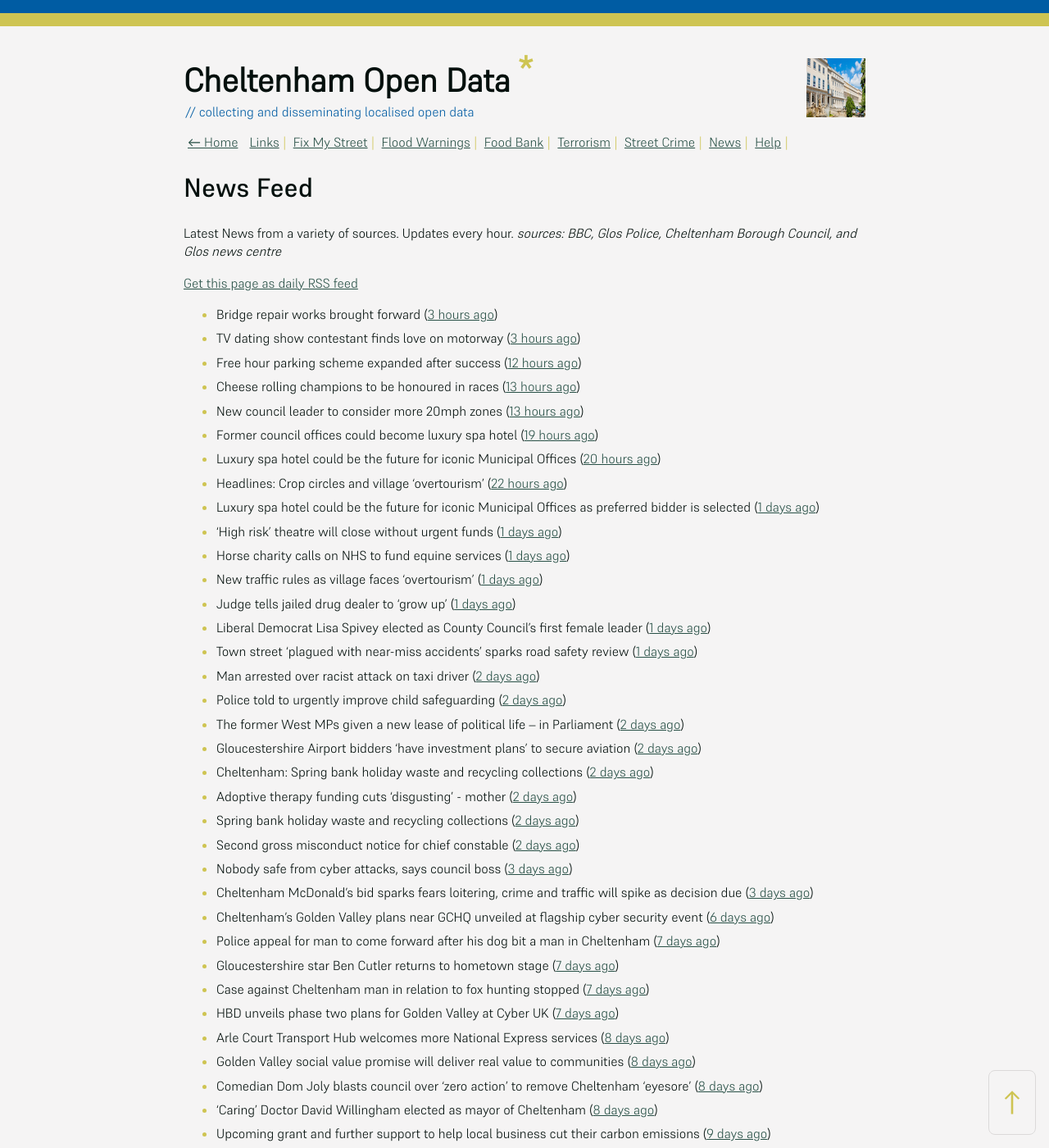
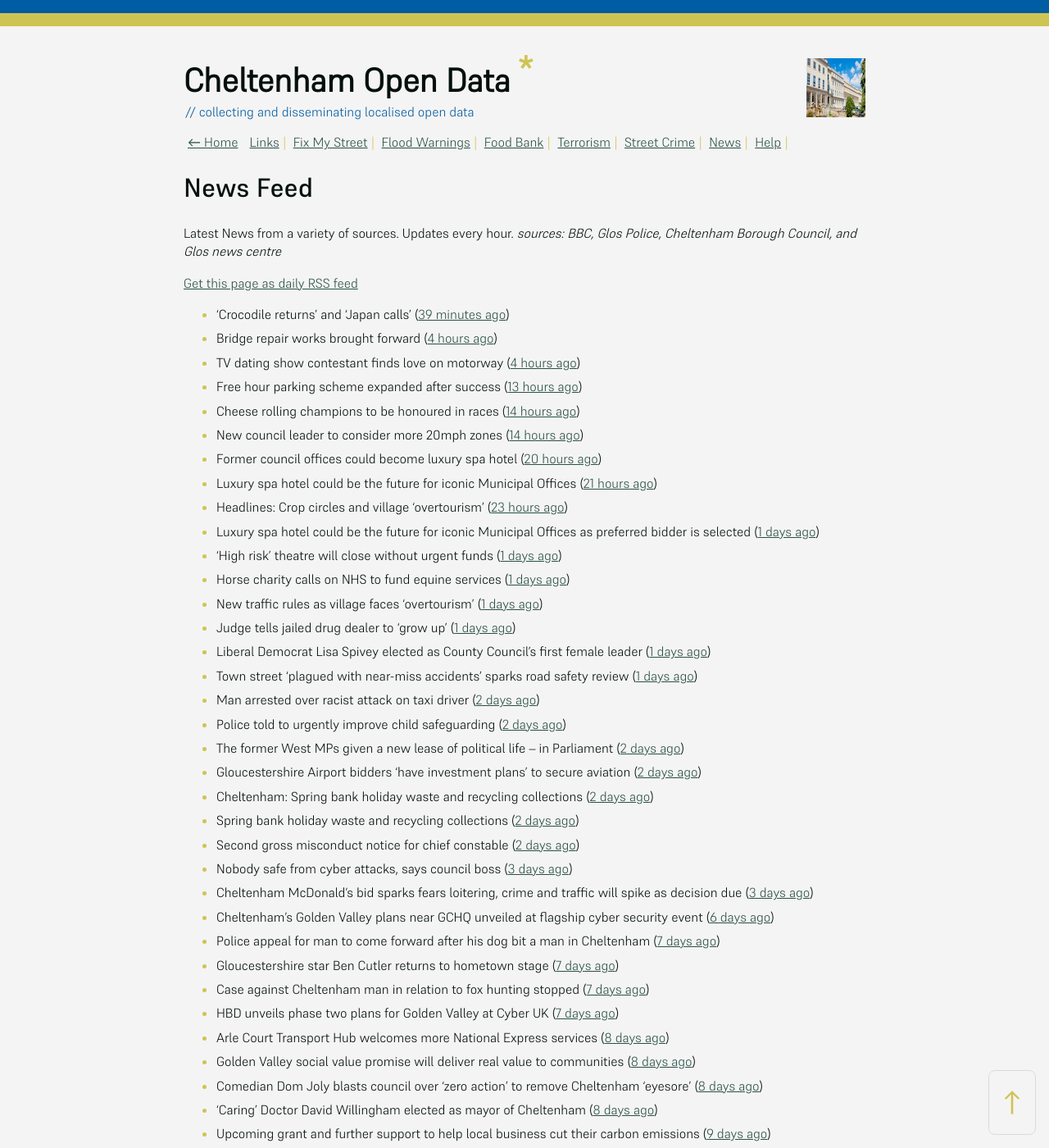
Before and after one commit to mat-0/cheltenham-open-data, a Jekyll site: the page built from _pages/news.md, in a window 1280 px wide and 1400 px high. Shown: the whole window at 82% size. Built offline with Jekyll 4.4.1, drawn with Linux system fonts in a browser that asks for light colours.

Commit message:
Updated 2025-05-23 09:57:45

```diff
--- a/_pages/news.md
+++ b/_pages/news.md
@@ -12,14 +12,15 @@ _sources: BBC, Glos Police, Cheltenham Borough Council, and Glos news centre_
 [Get this page as daily RSS feed](/daily.rss)
 
 <!-- news_marker starts -->
-- Bridge repair works brought forward ([3 hours ago](https://www.bbc.com/news/articles/c8repy53ezyo))
-- TV dating show contestant finds love on motorway ([3 hours ago](https://www.bbc.com/news/articles/cn84y0wnz2po))
-- Free hour parking scheme expanded after success ([12 hours ago](https://www.bbc.com/news/articles/cd0l2kr32zeo))
-- Cheese rolling champions to be honoured in races ([13 hours ago](https://www.bbc.com/news/articles/cy8nkklvm9mo))
-- New council leader to consider more 20mph zones ([13 hours ago](https://www.bbc.com/news/articles/c1kvvdv71m4o))
-- Former council offices could become luxury spa hotel ([19 hours ago](https://www.bbc.com/news/articles/c4g6e60kdy1o))
-- Luxury spa hotel could be the future for iconic Municipal Offices ([20 hours ago](https://gloucesternewscentre.co.uk/luxury-spa-hotel-could-be-the-future-for-iconic-municipal-offices/))
-- Headlines: Crop circles and village 'overtourism' ([22 hours ago](https://www.bbc.com/news/articles/ckgrj59nqg5o))
+- 'Crocodile returns' and 'Japan calls' ([39 minutes ago](https://www.bbc.com/news/articles/clynl44237wo))
+- Bridge repair works brought forward ([4 hours ago](https://www.bbc.com/news/articles/c8repy53ezyo))
+- TV dating show contestant finds love on motorway ([4 hours ago](https://www.bbc.com/news/articles/cn84y0wnz2po))
+- Free hour parking scheme expanded after success ([13 hours ago](https://www.bbc.com/news/articles/cd0l2kr32zeo))
+- Cheese rolling champions to be honoured in races ([14 hours ago](https://www.bbc.com/news/articles/cy8nkklvm9mo))
+- New council leader to consider more 20mph zones ([14 hours ago](https://www.bbc.com/news/articles/c1kvvdv71m4o))
+- Former council offices could become luxury spa hotel ([20 hours ago](https://www.bbc.com/news/articles/c4g6e60kdy1o))
+- Luxury spa hotel could be the future for iconic Municipal Offices ([21 hours ago](https://gloucesternewscentre.co.uk/luxury-spa-hotel-could-be-the-future-for-iconic-municipal-offices/))
+- Headlines: Crop circles and village 'overtourism' ([23 hours ago](https://www.bbc.com/news/articles/ckgrj59nqg5o))
 - Luxury spa hotel could be the future for iconic Municipal Offices as preferred bidder is selected ([1 days ago](https://www.cheltenham.gov.uk/news/article/3014/luxury_spa_hotel_could_be_the_future_for_iconic_municipal_offices_as_preferred_bidder_is_selected))
 - 'High risk' theatre will close without urgent funds ([1 days ago](https://www.bbc.com/news/articles/cvgqqypywe1o))
 - Horse charity calls on NHS to fund equine services ([1 days ago](https://www.bbc.com/news/articles/cy8d927xllzo))
@@ -32,7 +33,6 @@ _sources: BBC, Glos Police, Cheltenham Borough Council, and Glos news centre_
 - The former West MPs given a new lease of political life – in Parliament ([2 days ago](https://www.bbc.com/news/articles/cp8y26vvkyxo))
 - Gloucestershire Airport bidders ‘have investment plans’ to secure aviation ([2 days ago](https://gloucesternewscentre.co.uk/gloucestershire-airport-bidders-have-investment-plans-to-secure-aviation/))
 - Cheltenham: Spring bank holiday waste and recycling collections ([2 days ago](https://gloucesternewscentre.co.uk/cheltenham-spring-bank-holiday-waste-and-recycling-collections/))
-- Adoptive therapy funding cuts 'disgusting' - mother ([2 days ago](https://www.bbc.com/news/articles/c4g2rpypmp9o))
 - Spring bank holiday waste and recycling collections ([2 days ago](https://www.cheltenham.gov.uk/news/article/3013/spring_bank_holiday_waste_and_recycling_collections))
 - Second gross misconduct notice for chief constable ([2 days ago](https://www.bbc.com/news/articles/cy8nnxy83lro))
 - Nobody safe from cyber attacks, says council boss ([3 days ago](https://www.bbc.com/news/articles/cyvm4ljl2l8o))
```
Also changed, not shown: _data/flood.json (+5 -27 lines), _pages/fix-my-street.md (+1 -1 lines), index.md (+4 -4 lines).
